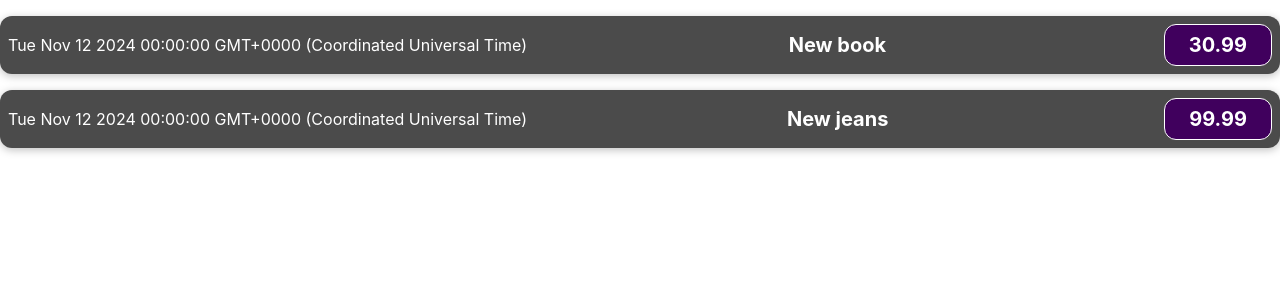
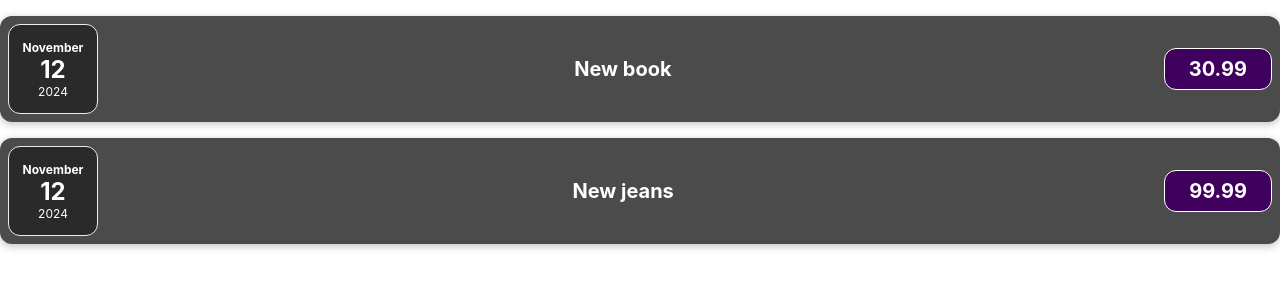
Before and after one commit to kermokao/react-js, a React (Vite) app: page / in a window 1280 px wide. Shown: the top 300 px of the page. Built offline with nearby package versions, Linux system fonts and the light colour scheme.

Commit message:
Pending changes exported from your codespace

```diff
--- /dev/null
+++ b/src/components/ExpenseDate.css
@@ -0,0 +1,26 @@
+.expense-date {
+    display: flex;
+    flex-direction: column;
+    width: 5.5rem;
+    height: 5.5rem;
+    border: 1px solid #ececec;
+    background-color: #2a2a2a;
+    color: white;
+    border-radius: 12px;
+    align-items: center;
+    justify-content: center;
+}
+
+.expense-date__month {
+    font-size: 0.75rem;
+    font-weight: bold;
+}
+
+.expense-date__year {
+    font-size: 0.75rem;
+}
+
+.expense-date__day {
+    font-size: 1.5rem;
+    font-weight: bold;
+}
--- /dev/null
+++ b/src/components/ExpenseDate.jsx
@@ -0,0 +1,17 @@
+import "./ExpenseDate.css";
+
+const ExpenseDate = (props) => {
+    const day = props.date.toLocaleString("en-US", { day: "2-digit" });
+    const month = props.date.toLocaleString("en-US", { month: "long" });
+    const year = props.date.getFullYear();
+
+    return (
+        <div className="expense-date">
+            <div className="expense-date__month">{month}</div>
+            <div className="expense-date__day">{day}</div>
+            <div className="expense-date__year">{year}</div>
+        </div>
+    );
+};
+
+export default ExpenseDate;
--- a/src/components/ExpenseItem.jsx
+++ b/src/components/ExpenseItem.jsx
@@ -1,19 +1,14 @@
+import ExpenseDate from "./ExpenseDate";
 import "./ExpenseItem.css";
 
 const ExpenseItem = (props) => {
-    console.log(props);
-    console.log(props.data)
-
     return (
         <div className="expense-item">
-            <div>{props.data.date.toString()}</div>
+            <ExpenseDate date={props.data.date} />
 
             <div className="expense-item__description">
                 <h2>{props.data.title}</h2>
-
-                <div className="expense-item__price">
-                    {props.data.price}
-                </div>
+                <div className="expense-item__price">{props.data.price}</div>
             </div>
         </div>
     );
```
